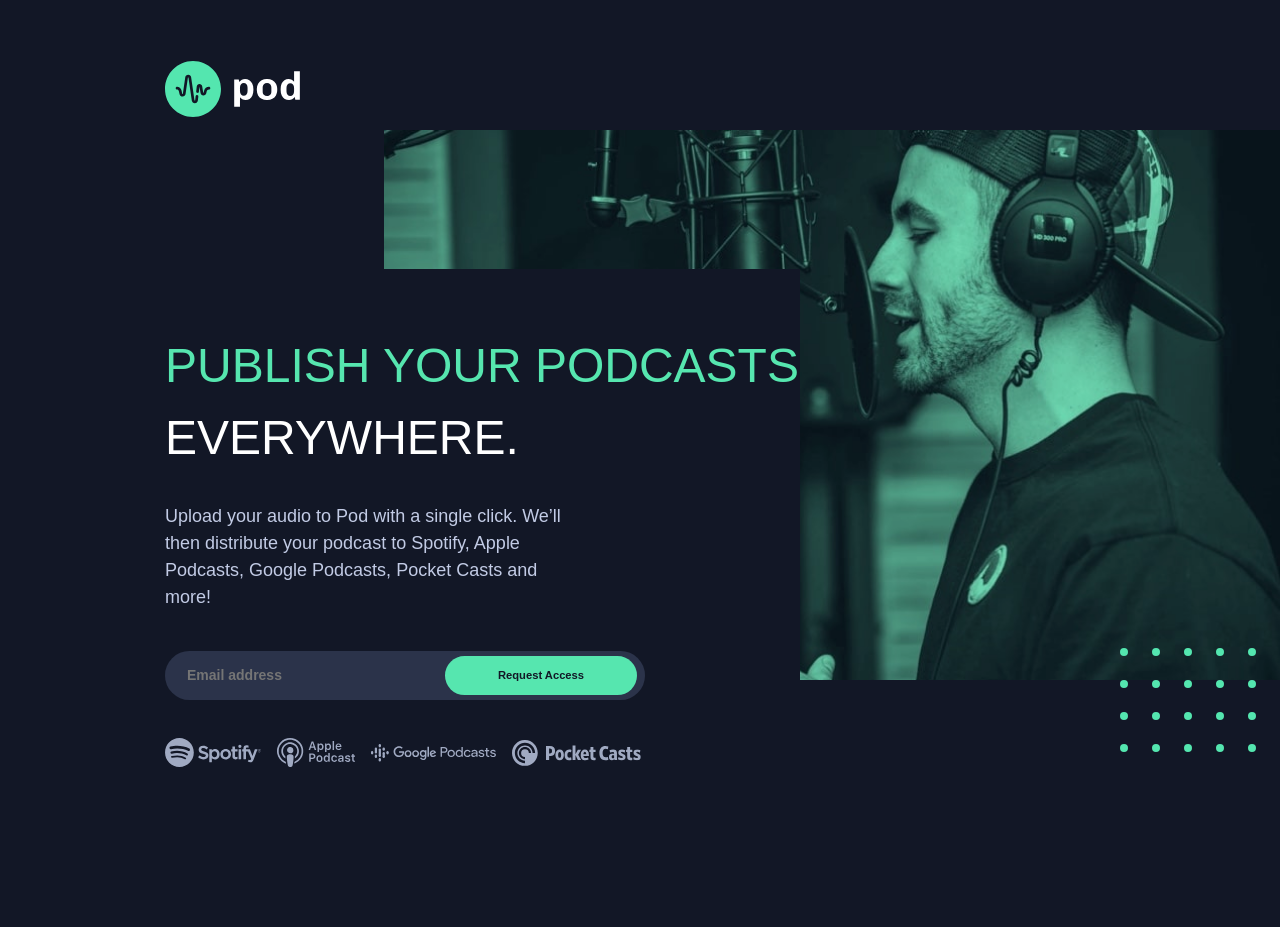
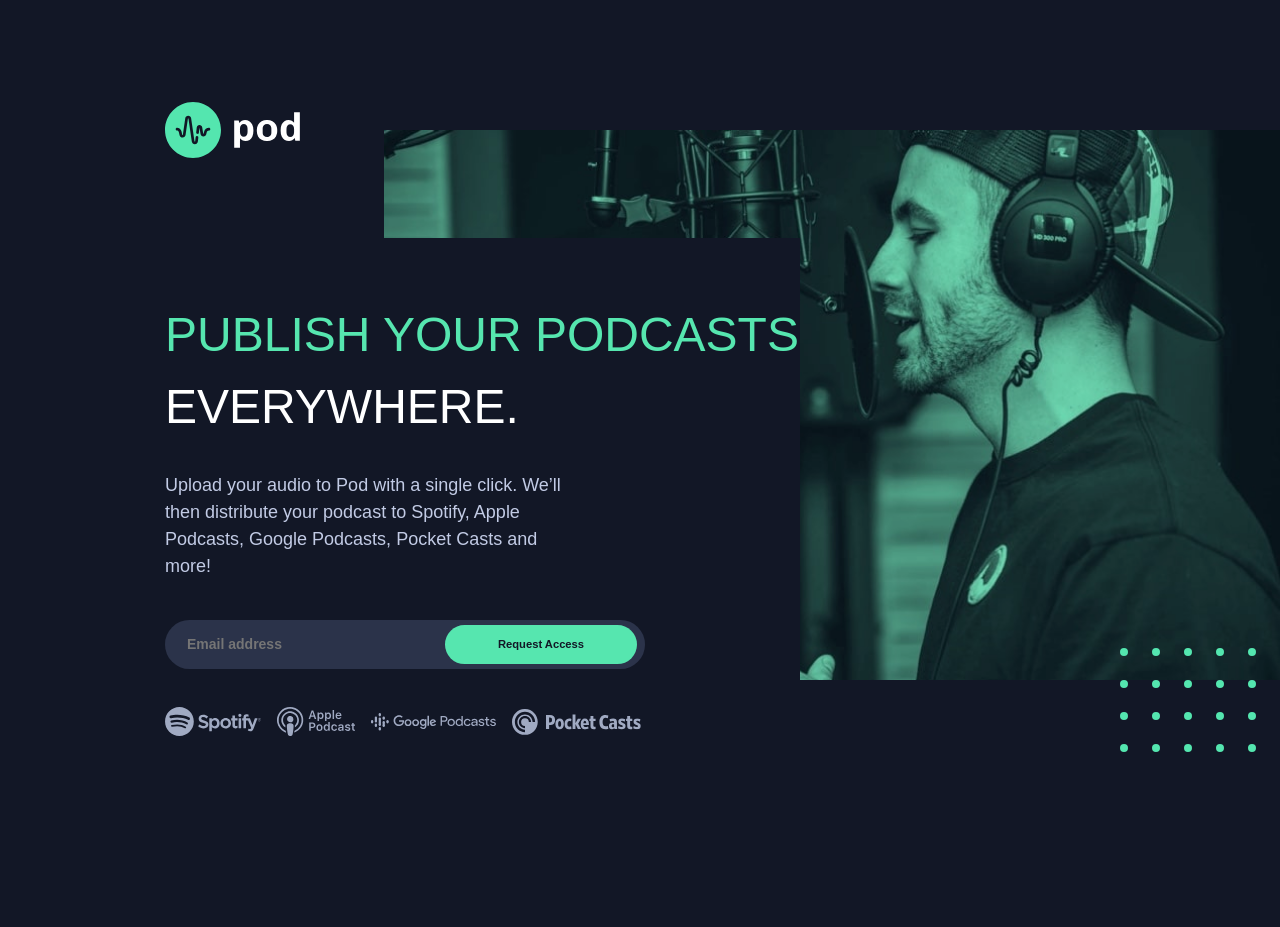
Before and after one commit to jmnyarega/pod-access-request, a website: page index.html in a window 1280 px wide. After the commit the page ends 902 px from the top, so only its background shows below. Drawn offline with Linux system fonts and the light colour scheme; a web font is replaced by a local one.

Commit message:
- Layout

```diff
--- a/css/components/_logo.scss
+++ b/css/components/_logo.scss
@@ -9,6 +9,9 @@
         }
     }
     @media (min-width: 45rem) {
-        padding-bottom: 9.5rem;
+        padding-bottom: 5rem;
+    }
+    @media (min-width: 60rem) {
+        margin-top: 6.375rem;
     }
 }
```
Also changed, not shown: css/index.css.
